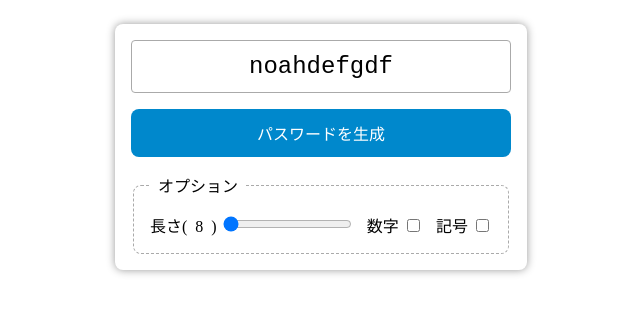
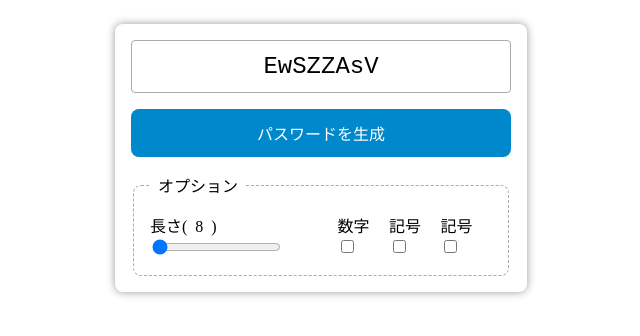
Before and after one commit to hit0sh1/MyPasswordApp, a plain HTML site: page index.html in a window 1280 px wide. Shown: the whole page, without its empty margins (319-959 px from the left). Drawn offline with Linux system fonts and the light colour scheme.

Commit message:
⚡️ テスト

```diff
--- a/index.html
+++ b/index.html
@@ -8,7 +8,7 @@
     </head>
     <body>
         <main>
-            <p id="result">noahdefgdf</p>
+            <p id="result"></p>
             <button id="btn">パスワードを生成</button>
             <fieldset>
                 <legend>オプション</legend>
@@ -18,11 +18,15 @@
                 </label>
                 <label>
                     数字
-                    <input type="checkbox" />
+                    <input type="checkbox" id="numbers-checkbox" />
                 </label>
                 <label>
                     記号
-                    <input type="checkbox" />
+                    <input type="checkbox" id="symbols-checkbox" />
+                </label>
+                <label>
+                    記号
+                    <input type="checkbox" id="symbols-checkbox" />
                 </label>
             </fieldset>
         </main>
--- a/main.js
+++ b/main.js
@@ -1,5 +1,28 @@
 "use strict";
 {
+    function showPassword() {
+        const result = document.getElementById("result");
+        const numbersCheckbox = document.getElementById("numbers-checkbox");
+        const symbolsCheckbox = document.getElementById("symbols-checkbox");
+        const letters = "abcdefghijklmnopqrstuvwxyz";
+        const numbers = "0123456789";
+        const symbols = "!#$%&'()*+,-./:;<=>?@[]^_`{|}~";
+        let password = "";
+        let seed = letters + letters.toUpperCase();
+
+        if (numbersCheckbox.checked) {
+            seed += numbers;
+        }
+
+        if (symbolsCheckbox.checked) {
+            seed += symbols;
+        }
+
+        for (let i = 0; i < slider.value; i++) {
+            password += seed[Math.floor(Math.random() * seed.length)];
+        }
+        result.textContent = password;
+    }
     const slider = document.getElementById("slider");
     const btn = document.getElementById("btn");
 
@@ -10,9 +33,7 @@
     });
 
     btn.addEventListener("click", () => {
-        const result = document.getElementById("result");
-        const letters = "abcdefghijklmnopqrstuvwxyz";
-
-        result.textContent = letters[Math.floor(Math.random() * 26)];
+        showPassword();
     });
+    showPassword();
 }
```
